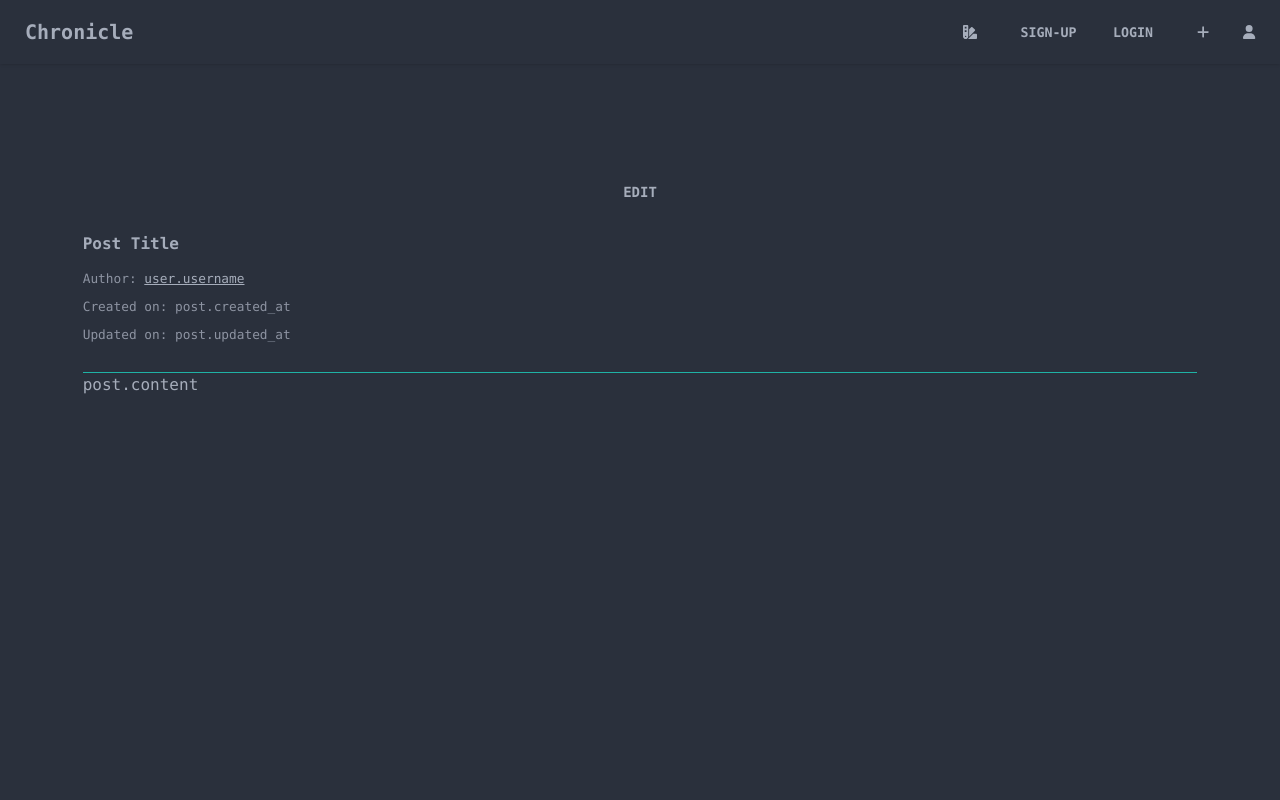
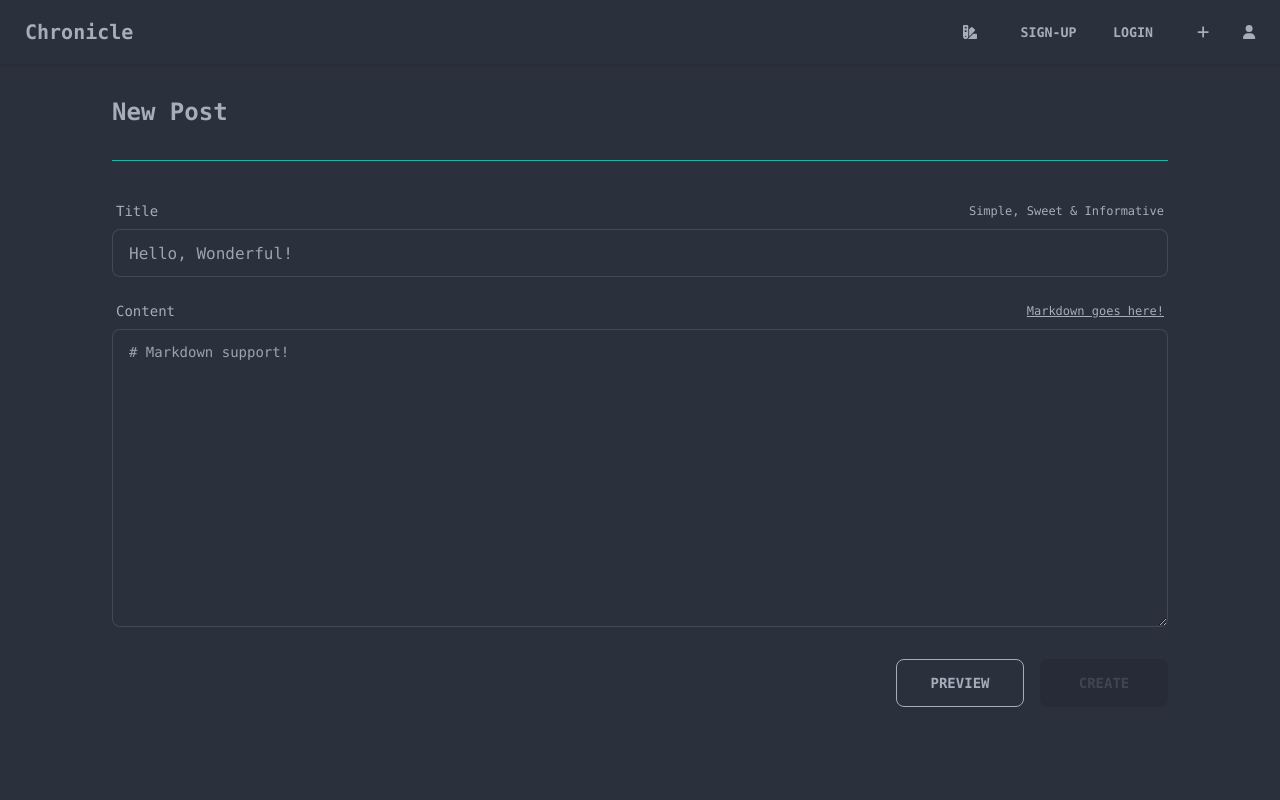
Before and after one commit to cesoun/chronicle-react, a React (Create React App) app: page /post/new in a window 1280 px wide. Shown: the top 800 px of the page. Built offline with nearby package versions, Linux system fonts and the light colour scheme.

Commit message:
NewPost Component

```diff
--- a/src/App.tsx
+++ b/src/App.tsx
@@ -8,6 +8,7 @@ import Login from './pages/Login';
 import Profile from './pages/Profile';
 import Posts from './pages/Posts';
 import Post from './pages/Post';
+import NewPost from './pages/NewPost';
 
 function App() {
   return (
@@ -15,7 +16,7 @@ function App() {
       {/* Navbar */}
       <Navbar />
       {/* Main */}
-      <main className="font-mono">
+      <main className="font-mono flex flex-col md:flex-row">
         {/* Gutter */}
         <div className="p-4 md:p-8 lg:p-10"></div>
         <section className="min-h-screen w-full mx-auto justify-center p-8 flex">
@@ -32,6 +33,10 @@ function App() {
             <Route
               path={'/post/:id'}
               element={<Post />}
+            />
+            <Route
+              path={'/post/new'}
+              element={<NewPost />}
             />
             <Route
               path={'/login'}
--- a/src/components/FromInput.tsx
+++ b/src/components/FromInput.tsx
@@ -1,20 +1,5 @@
 import React from 'react';
-
-export interface FormProps {
-  input: {
-    type: string;
-    name: string;
-    id: string;
-    placeholder: string;
-    altText: string | React.ComponentElement<any, any>;
-    errorText: string;
-  };
-  state: {
-    value: string;
-    setState: Function;
-    didError: boolean | undefined;
-  };
-}
+import { FormProps } from '../interfaces/props/FormProps';
 
 export class FormInput extends React.Component<FormProps, {}> {
   constructor(props: FormProps) {
@@ -22,18 +7,47 @@ export class FormInput extends React.Component<FormProps, {}> {
   }
 
   getClasses = () => {
-    const { state } = this.props;
+    const { state, input } = this.props;
+    const isTextarea = input.type === 'textarea';
+
     if (state.didError === undefined) return null;
     if (state.didError) {
-      return 'input-error';
+      return isTextarea ? 'textarea-error' : 'input-error';
     }
 
-    return 'input-success';
+    return isTextarea ? 'textarea-success' : 'input-success';
   };
 
   render() {
     const { input, state } = this.props;
 
+    if (input.type === 'textarea') {
+      return (
+        <>
+          {/* Textarea */}
+          <div className="form-control">
+            <label
+              htmlFor={input.id}
+              className="label"
+            >
+              <span className="label-text capitalize">{input.name}</span>
+              <span className="label-text-alt">{input.altText}</span>
+            </label>
+            <textarea
+              className={`textarea textarea-bordered ${this.getClasses()}`}
+              name={input.name}
+              id={input.id}
+              cols={30}
+              rows={10}
+              placeholder={input.placeholder}
+              value={state.value}
+              onChange={(ev) => state.setState(ev, input.id)}
+              required
+            ></textarea>
+          </div>
+        </>
+      );
+    } else {
       return (
         <>
           {/* Input */}
@@ -60,10 +74,13 @@ export class FormInput extends React.Component<FormProps, {}> {
             className="label"
           >
             {state.didError && (
-            <span className="label-text-alt text-error">{input.errorText}</span>
+              <span className="label-text-alt text-error">
+                {input.errorText}
+              </span>
             )}
           </label>
         </>
       );
     }
   }
+}
--- /dev/null
+++ b/src/interfaces/props/FormProps.ts
@@ -0,0 +1,17 @@
+import React from 'react';
+
+export interface FormProps {
+  input: {
+    type: string;
+    name: string;
+    id: string;
+    placeholder: string;
+    altText: string | React.ComponentElement<any, any>;
+    errorText: string;
+  };
+  state: {
+    value: string;
+    setState: Function;
+    didError: boolean | undefined;
+  };
+}
--- /dev/null
+++ b/src/pages/NewPost.tsx
@@ -0,0 +1,238 @@
+import React from 'react';
+import { FormInput } from '../components/FromInput';
+
+interface InputStates {
+  title: string;
+  content: string;
+  valid: boolean;
+  didError: {
+    title: boolean | undefined;
+    content: boolean | undefined;
+  };
+  validate: boolean;
+}
+
+class NewPost extends React.Component<{}, InputStates> {
+  constructor(props: any) {
+    super(props);
+
+    this.state = {
+      title: '',
+      content: '',
+      valid: false,
+      didError: {
+        title: undefined,
+        content: undefined,
+      },
+      validate: false,
+    };
+  }
+
+  componentDidUpdate(
+    prevProps: Readonly<{}>,
+    prevState: Readonly<InputStates>,
+    snapshot?: any
+  ) {
+    this.validate();
+  }
+
+  handleChange = (ev: any, sender: string) => {
+    let value = ev.target.value;
+    switch (sender) {
+      case 'title':
+        this.setState({ title: value, validate: true });
+        break;
+      case 'content':
+        this.setState({ content: value, validate: true });
+        break;
+    }
+  };
+
+  // TODO: Handle Post Preview
+  handlePreview = (ev: any) => {
+    ev.preventDefault();
+  };
+
+  // TODO: Handle Post Submit
+  handleSubmit = (ev: any) => {
+    ev.preventDefault();
+  };
+
+  validate = () => {
+    if (!this.state.validate) return;
+
+    const titleMin = 5;
+    const titleMax = 255;
+    const contentMin = 35;
+    const contentMax = 65535;
+
+    const { title, content } = this.state;
+
+    let didTitle = title.length >= titleMin && title.length <= titleMax;
+    let didContent =
+      content.length >= contentMin && content.length <= contentMax;
+
+    this.setState({
+      valid: didTitle && didContent && true,
+      didError: {
+        title: !didTitle,
+        content: !didContent,
+      },
+      validate: false,
+    });
+  };
+
+  render() {
+    return (
+      <div className="flex flex-col min-w-full md:w-3/4 gap-8">
+        <article className="prose">
+          <h2>New Post</h2>
+        </article>
+
+        <hr className="border-accent" />
+
+        {/*<div className="alert alert-error">*/}
+        {/*  <span>Error</span>*/}
+        {/*</div>*/}
+
+        {/*<div className="alert alert-warning">*/}
+        {/*  <span>Warning</span>*/}
+        {/*</div>*/}
+
+        <form onSubmit={this.handleSubmit}>
+          {/* Title */}
+          <FormInput
+            input={{
+              type: 'text',
+              name: 'title',
+              id: 'title',
+              placeholder: 'Hello, Wonderful!',
+              altText: 'Simple, Sweet & Informative',
+              errorText: 'Min length: 5, Max length: 255',
+            }}
+            state={{
+              value: this.state.title,
+              setState: this.handleChange,
+              didError: this.state.didError.title,
+            }}
+          />
+
+          {/* Content */}
+          <FormInput
+            input={{
+              type: 'textarea',
+              name: 'content',
+              id: 'content',
+              placeholder: '# Markdown support!',
+              altText: (
+                <a
+                  href="https://docs.github.com/en/get-started/writing-on-github/getting-started-with-writing-and-formatting-on-github/basic-writing-and-formatting-syntax"
+                  target="_blank"
+                  rel="noreferrer"
+                  className="link"
+                >
+                  Markdown goes here!
+                </a>
+              ),
+              errorText: 'Min length: 30, Max length: 65,535',
+            }}
+            state={{
+              value: this.state.content,
+              setState: this.handleChange,
+              didError: this.state.didError.content,
+            }}
+          />
+
+          {/* Buttons */}
+          <div className="flex gap-4 justify-end mt-8">
+            <label
+              className="btn btn-ghost btn-outline w-32"
+              htmlFor="preview-modal"
+              // onClick={this.handleSubmit}
+            >
+              Preview
+            </label>
+            <button
+              type="submit"
+              className="btn btn-primary w-32"
+              disabled={!this.state.valid}
+            >
+              Create
+            </button>
+          </div>
+        </form>
+
+        <input
+          type="checkbox"
+          name="preview-modal"
+          id="preview-modal"
+          className="modal-toggle"
+        />
+        <div className="modal cursor-pointer modal-bottom sm:modal-middle">
+          <div className="modal-box">
+            <article
+              className="prose"
+              id="preview-modal"
+            >
+              <h1>Title</h1>
+              <p>
+                Lorem ipsum dolor sit amet, consectetur adipisicing elit. Animi,
+                asperiores dolore eveniet fuga ipsa nesciunt odio repudiandae
+                sed velit. A animi autem laboriosam laborum minus neque, nisi
+                praesentium quia voluptatem?
+              </p>
+              <h2>Subheading</h2>
+              <p>
+                Lorem ipsum dolor sit amet, consectetur adipisicing elit. Animi,
+                asperiores dolore eveniet fuga ipsa nesciunt odio repudiandae
+                sed velit. A animi autem laboriosam laborum minus neque, nisi
+                praesentium quia voluptatem?
+              </p>
+              <p>
+                Lorem ipsum dolor sit amet, consectetur adipisicing elit. Animi,
+                asperiores dolore eveniet fuga ipsa nesciunt odio repudiandae
+                sed velit. A animi autem laboriosam laborum minus neque, nisi
+                praesentium quia voluptatem?
+              </p>
+              <p>
+                Lorem ipsum dolor sit amet, consectetur adipisicing elit. Animi,
+                asperiores dolore eveniet fuga ipsa nesciunt odio repudiandae
+                sed velit. A animi autem laboriosam laborum minus neque, nisi
+                praesentium quia voluptatem?
+              </p>
+              <h3>Subheading</h3>
+              <p>
+                Lorem ipsum dolor sit amet, consectetur adipisicing elit. Animi,
+                asperiores dolore eveniet fuga ipsa nesciunt odio repudiandae
+                sed velit. A animi autem laboriosam laborum minus neque, nisi
+                praesentium quia voluptatem?
+              </p>
+              <p>
+                Lorem ipsum dolor sit amet, consectetur adipisicing elit. Animi,
+                asperiores dolore eveniet fuga ipsa nesciunt odio repudiandae
+                sed velit. A animi autem laboriosam laborum minus neque, nisi
+                praesentium quia voluptatem?
+              </p>
+              <p>
+                Lorem ipsum dolor sit amet, consectetur adipisicing elit. Animi,
+                asperiores dolore eveniet fuga ipsa nesciunt odio repudiandae
+                sed velit. A animi autem laboriosam laborum minus neque, nisi
+                praesentium quia voluptatem?
+              </p>
+            </article>
+            <div className="modal-action">
+              <label
+                htmlFor="preview-modal"
+                className="btn"
+              >
+                Close
+              </label>
+            </div>
+          </div>
+        </div>
+      </div>
+    );
+  }
+}
+
+export default NewPost;
--- a/src/pages/Profile.tsx
+++ b/src/pages/Profile.tsx
@@ -4,7 +4,7 @@ import { Link } from 'react-router-dom';
 class Profile extends React.Component<{}, {}> {
   render() {
     return (
-      <div className="flex flex-col w-3/4">
+      <div className="flex flex-col min-w-full md:w-3/4">
         {/*<div className="alert alert-error">*/}
         {/*  <div>*/}
         {/*    <span>Error</span>*/}
@@ -12,7 +12,7 @@ class Profile extends React.Component<{}, {}> {
         {/*</div>*/}
 
         {/* Header */}
-        <article className="prose prose-ul:list-none prose-ul:p-0 prose-a:no-underline text-center">
+        <article className="prose max-w-full prose-ul:list-none prose-ul:p-0 prose-a:no-underline text-center">
           <h1 className="text-3xl">Username</h1>
           <ul className="text-sm text-secondary">
             <li>id: user.id</li>
@@ -32,7 +32,7 @@ class Profile extends React.Component<{}, {}> {
         </div>
 
         {/* Divider */}
-        <div className="pt-4">
+        <div className="pt-4 max-w-3/4">
           <h1>Recent Posts</h1>
           <hr className="border-accent" />
         </div>
```
Lines whose indentation alone changed are shown as unchanged.
